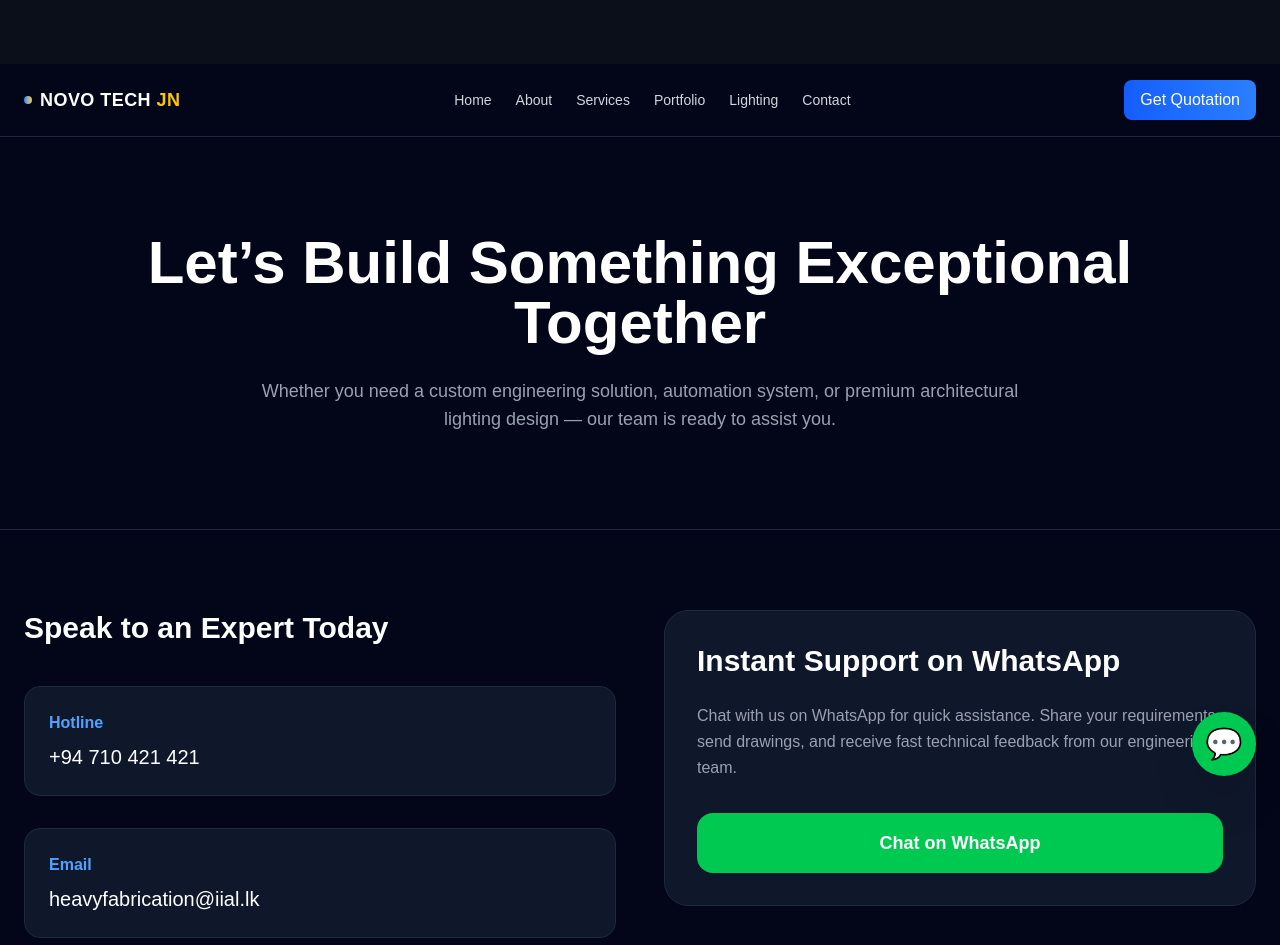
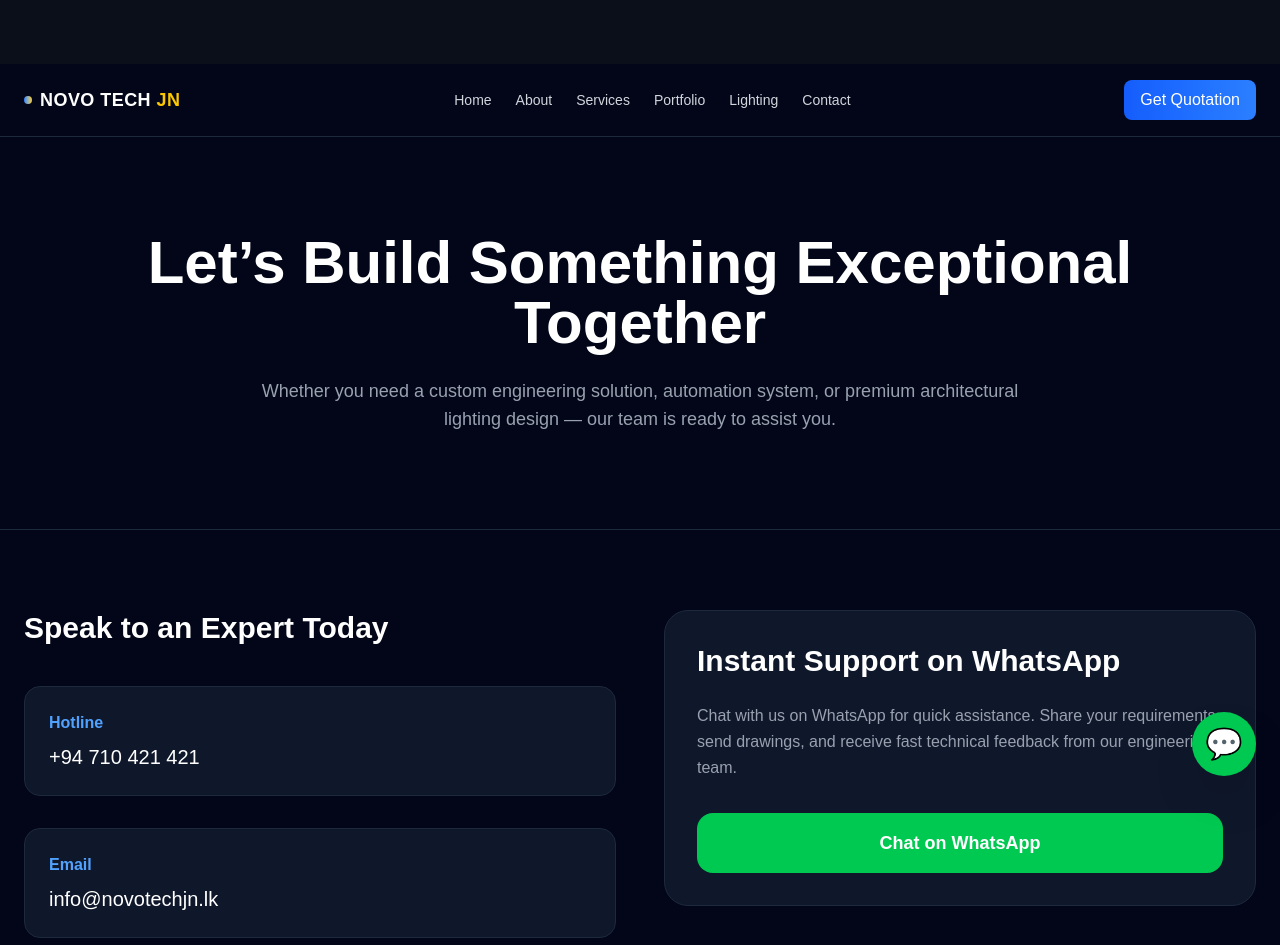
Before and after one commit to Seniru-Semal/novotech-site, a Next.js app: page /contact in a window 1280 px wide. Shown: the top 945 px of the page. Built offline with nearby package versions, Linux system fonts and the light colour scheme.

Commit message:
updated email

```diff
--- a/app/contact/page.tsx
+++ b/app/contact/page.tsx
@@ -50,10 +50,10 @@ export default function ContactPage() {
                 </h3>
 
                 <a
-                  href="mailto:heavyfabrication@iial.lk"
+                  href="mailto:info@novotechjn.lk"
                   className="text-xl hover:text-blue-400"
                 >
-                  heavyfabrication@iial.lk
+                  info@novotechjn.lk
                 </a>
 
               </div>
```
